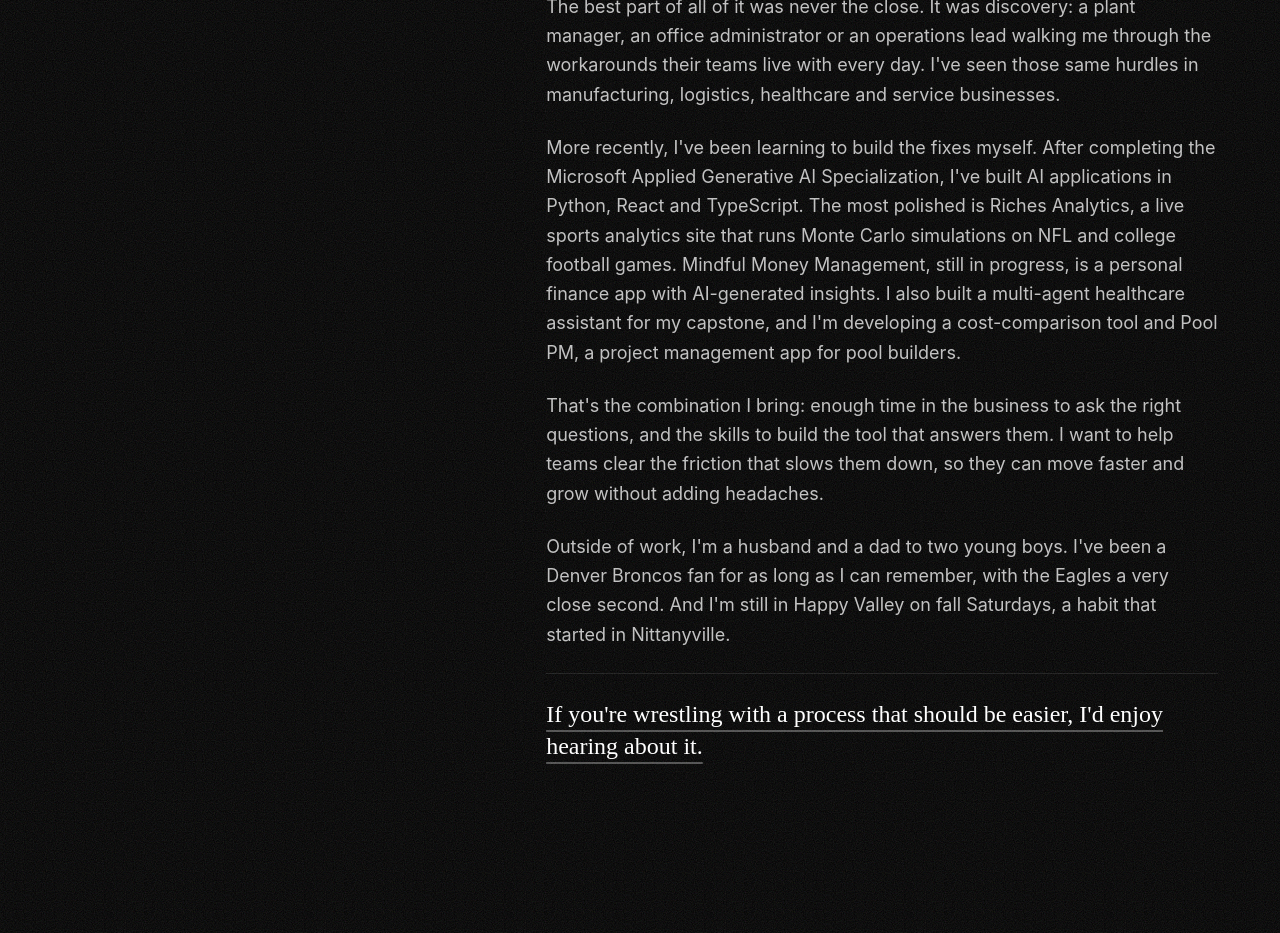
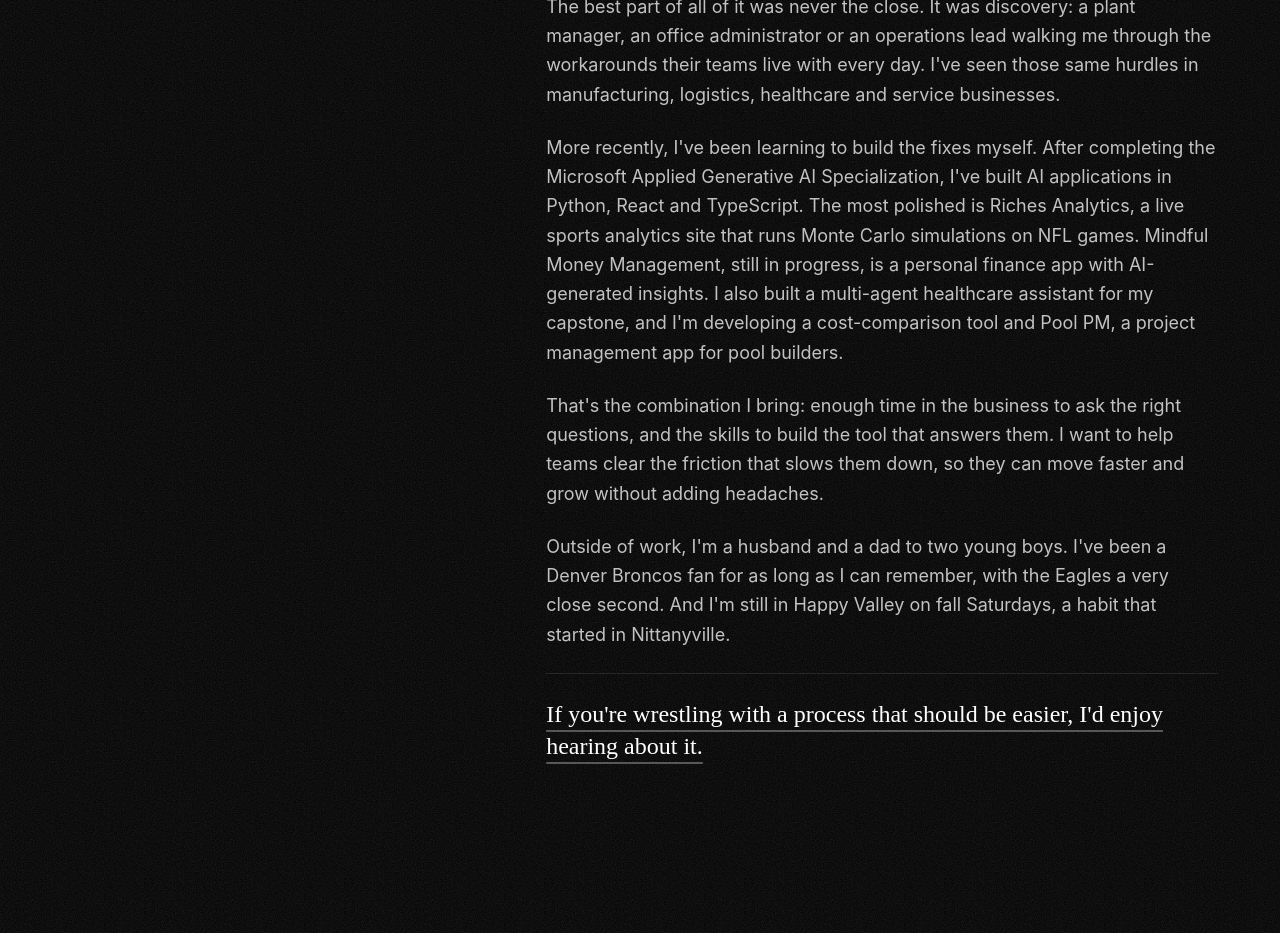
Before and after one commit to hgkf7y4kn6-droid/GSAP-Web-dom, a React (Vite) app: page / in a window 1280 px wide. Shown: the part 3100-4033 px from the top of the page. Built offline with nearby package versions, Linux system fonts and the light colour scheme.

Commit message:
Limit Riches Analytics in the bio to NFL games
Co-Authored-By: Claude Opus 5.5 <noreply@anthropic.com>
Claude-Session: https://claude.ai/code/session_01X1nMg8GqBDFMR6X9zphWgx

```diff
--- a/constants/index.js
+++ b/constants/index.js
@@ -72,7 +72,7 @@ const aboutParagraphs = [
   "I arrived at Penn State not knowing what I wanted to study. An advisor pointed me toward biochemistry and molecular biology, and by the middle of junior year I'd realized only parts of it clicked for me. Rather than add time and debt to switch, I finished the degree and decided to figure out the rest in the working world.",
   "That led to Enterprise Rent-A-Car as a management trainee, then more than four years at UniFirst, where I served as a team lead and earned President's Club twice. At City Wide Facility Solutions I built a territory from scratch and ranked #1 among Edgehill sales executives in FY25. Today I'm a Solutions Executive at Office Basics.",
   "The best part of all of it was never the close. It was discovery: a plant manager, an office administrator or an operations lead walking me through the workarounds their teams live with every day. I've seen those same hurdles in manufacturing, logistics, healthcare and service businesses.",
-  "More recently, I've been learning to build the fixes myself. After completing the Microsoft Applied Generative AI Specialization, I've built AI applications in Python, React and TypeScript. The most polished is Riches Analytics, a live sports analytics site that runs Monte Carlo simulations on NFL and college football games. Mindful Money Management, still in progress, is a personal finance app with AI-generated insights. I also built a multi-agent healthcare assistant for my capstone, and I'm developing a cost-comparison tool and Pool PM, a project management app for pool builders.",
+  "More recently, I've been learning to build the fixes myself. After completing the Microsoft Applied Generative AI Specialization, I've built AI applications in Python, React and TypeScript. The most polished is Riches Analytics, a live sports analytics site that runs Monte Carlo simulations on NFL games. Mindful Money Management, still in progress, is a personal finance app with AI-generated insights. I also built a multi-agent healthcare assistant for my capstone, and I'm developing a cost-comparison tool and Pool PM, a project management app for pool builders.",
   "That's the combination I bring: enough time in the business to ask the right questions, and the skills to build the tool that answers them. I want to help teams clear the friction that slows them down, so they can move faster and grow without adding headaches.",
   "Outside of work, I'm a husband and a dad to two young boys. I've been a Denver Broncos fan for as long as I can remember, with the Eagles a very close second. And I'm still in Happy Valley on fall Saturdays, a habit that started in Nittanyville.",
 ];
```
